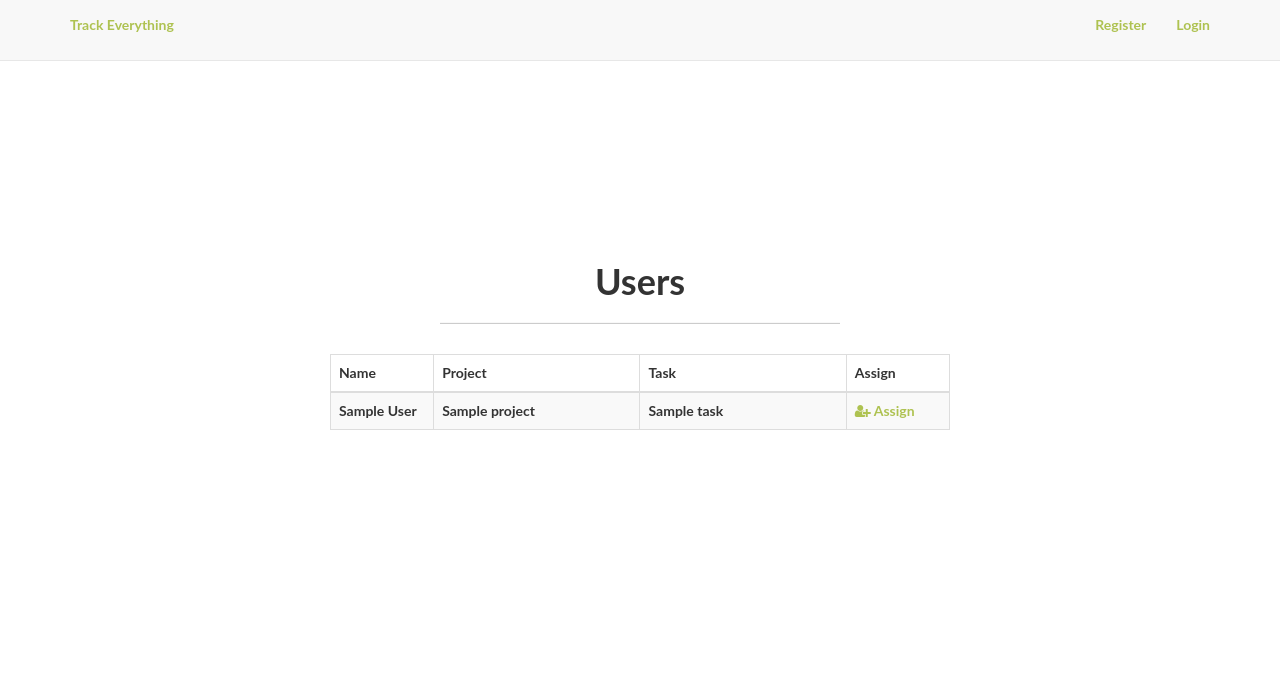
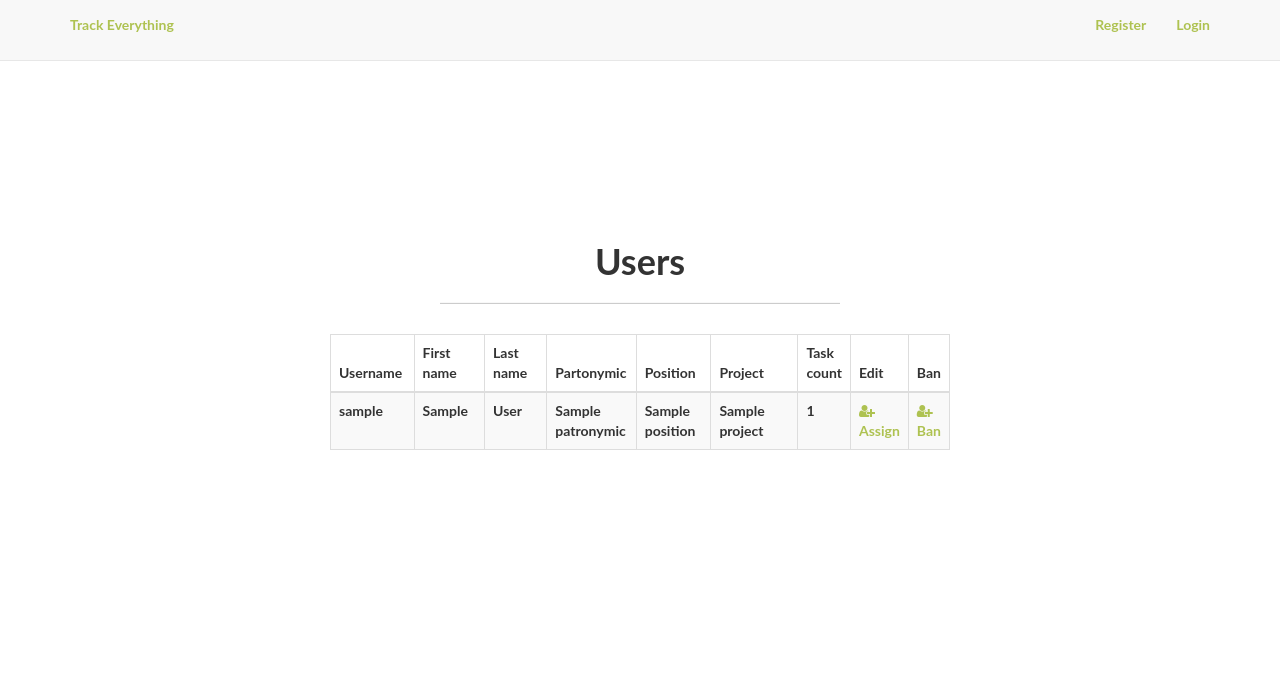
Before and after one commit to 1Fragrance/TrackEverything, a Flask app: template TrackEverything/src/templates/core/users/users.html in a window 1280 px wide. Shown: the top 689 px of the page. Run offline with Flask 2, Linux system fonts and the light colour scheme; the template is opened without the code that fills it: most values are stand-ins (such as "Sample title", 1, 10 or a date in 2020); some libraries are stand-ins or nearby versions.

Commit message:
[master] Working on user management

```diff
--- a/TrackEverything/src/templates/core/users/users.html
+++ b/TrackEverything/src/templates/core/users/users.html
@@ -16,36 +16,37 @@
                     <table class="table table-striped table-bordered">
                         <thead>
                         <tr>
-                            <th width="15%"> Name</th>
+                            <th width="15%"> Username</th>
+                            <th width="15%"> First name</th>
+                            <th width="15%"> Last name</th>
+                            <th width="15%"> Partonymic</th>
+                            <th width="15%"> Position</th>
                             <th width="30%"> Project</th>
-                            <th width="30%"> Task</th>
-                            <th width="15%"> Assign</th>
+                            <th width="30%"> Task count</th>
+                            <th width="15%"> Edit</th>
+                            <th width="15%"> Ban</th>
                         </tr>
                         </thead>
                         <tbody>
                         {% for user in users %}
-                        {% if user.is_admin %}
-                        <tr style="background-color: #aec251; color: white;">
-                            <td><i class="fa fa-key"></i> Admin</td>
-                            <td> N/A</td>
-                            <td> N/A</td>
-                            <td> N/A</td>
-                        </tr>
-                        {% else %}
                         <tr>
-                            <td> {{ user.first_name }} {{ user.last_name }}</td>
+                            <td> {{ user.username }} </td>
+                            <td> {{ user.first_name }} </td>
+                            <td> {{ user.last_name }} </td>
+                            <td> {{ user.patronymic }} </td>
+                            <td> {{ user.position }} </td>
                             <td>
                                 {% if user.project %}
-                                {{ user.project.name }}
+                                    {{ user.project.name }}
                                 {% else %}
-                                -
+                                    -
                                 {% endif %}
                             </td>
                             <td>
                                 {% if user.task %}
-                                {{ user.task.name }}
+                                {{ user.task.count }}
                                 {% else %}
-                                -
+                                    0
                                 {% endif %}
                             </td>
                             <td>
@@ -53,8 +54,12 @@
                                     <i class="fa fa-user-plus"></i> Assign
                                 </a>
                             </td>
+                            <td>
+                                <a href="{{ url_for('user.ban_user', id=user.id) }}">
+                                    <i class="fa fa-user-plus"></i> Ban
+                                </a>
+                            </td>
                         </tr>
-                        {% endif %}
                         {% endfor %}
                         </tbody>
                     </table>
```
Also changed, not shown: TrackEverything/src/core/users/forms.py (+26 -6 lines), TrackEverything/src/core/users/views.py (+19 -5 lines).
